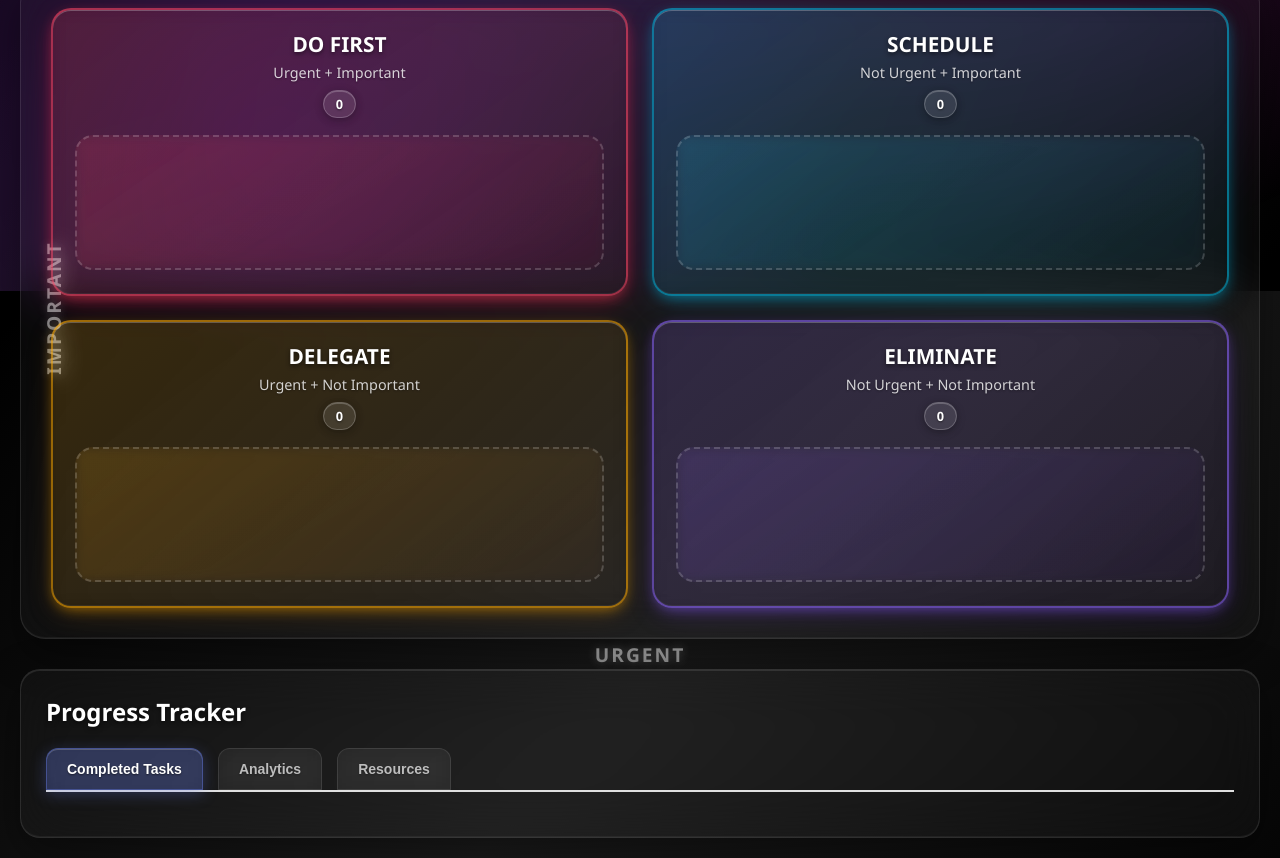
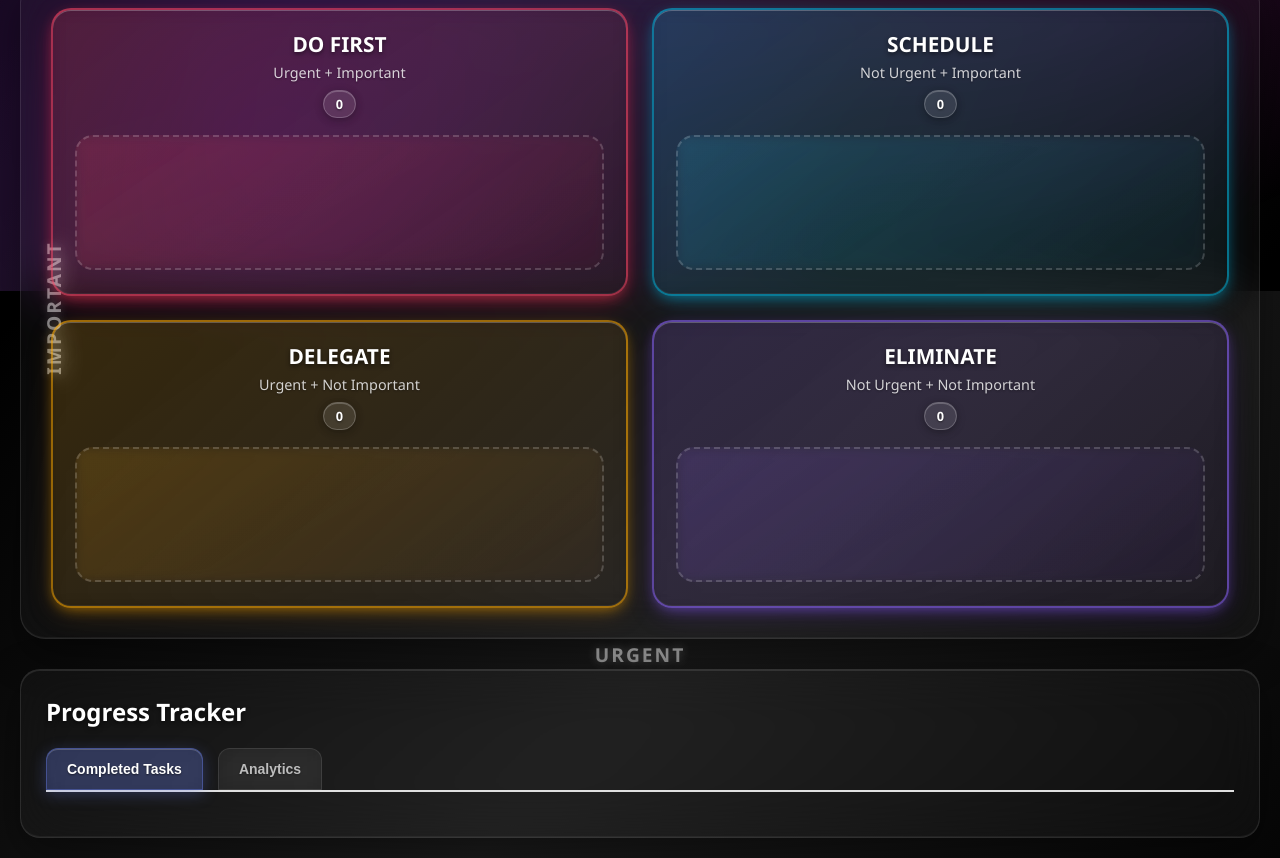
Before and after one commit to ChepuriNatraj/1, a plain HTML site: page index.html in a window 1280 px wide. Shown: the part 509-1367 px from the top of the page. Drawn offline with Linux system fonts and the light colour scheme.

Commit message:
removing the resources button

```diff
--- a/index.html
+++ b/index.html
@@ -99,7 +99,7 @@
             <div class="progress-tabs">
                 <button class="tab-button active" data-tab="completed">Completed Tasks</button>
                 <button class="tab-button" data-tab="analytics">Analytics</button>
-                <button class="tab-button" data-tab="resources">Resources</button>
+
             </div>
 
             <div class="tab-content active" id="completed-tab">
```
